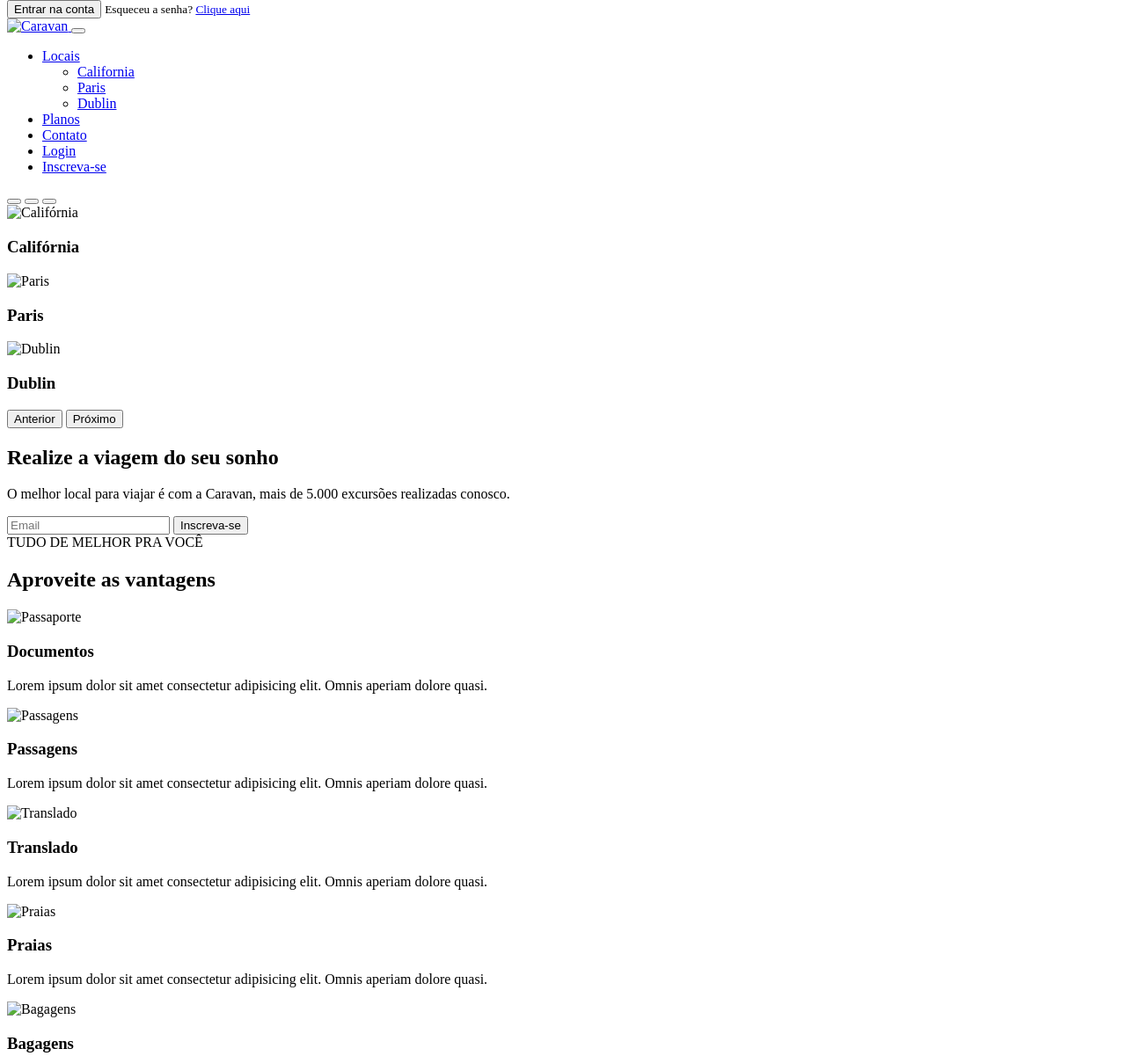
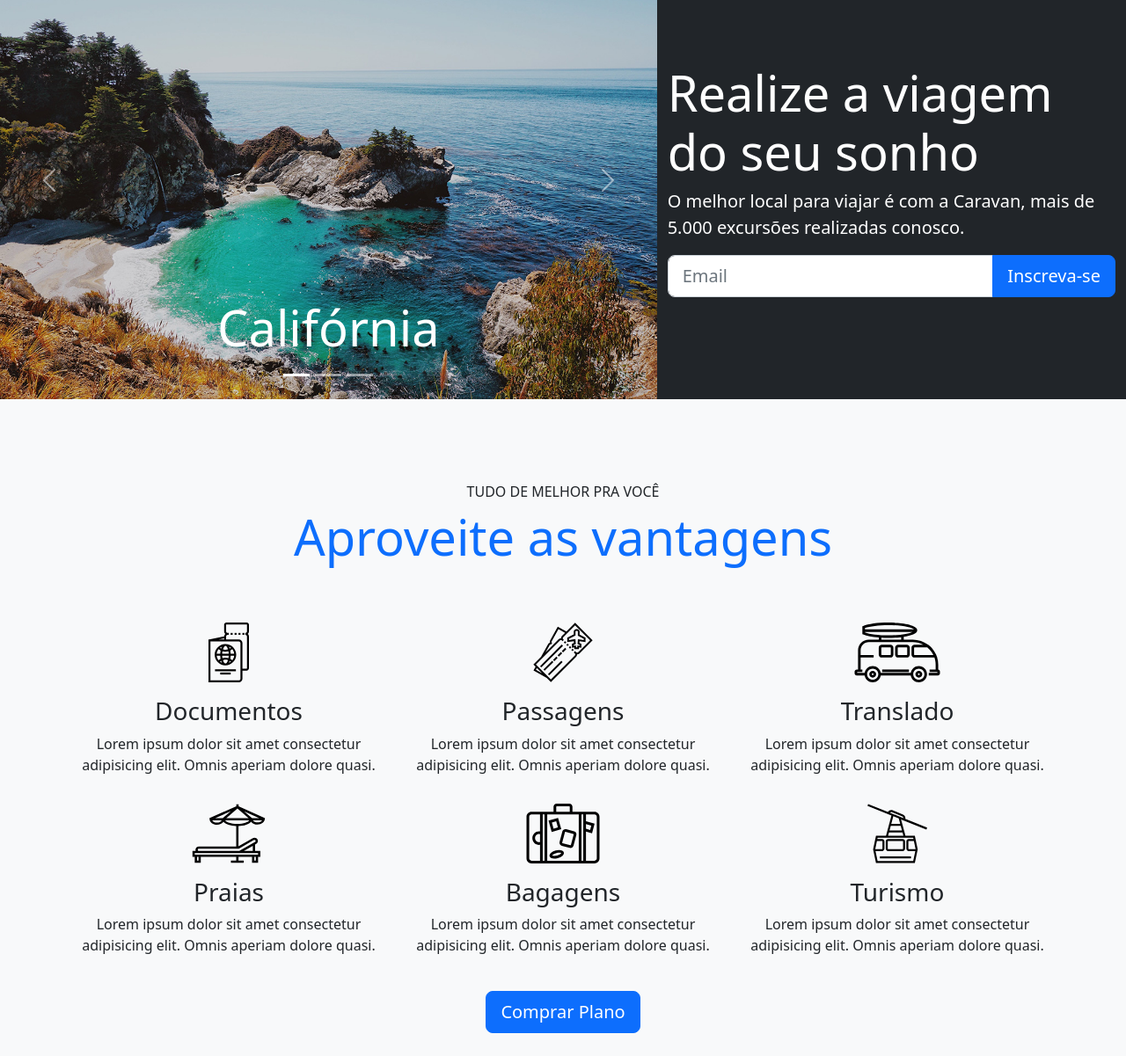
Before and after one commit to MariJardim/bootstrap-caravan, a plain HTML site: page index.html in a window 1280 px wide. Shown: the part 120-1321 px from the top of the page at 88% size. Drawn offline with Linux system fonts and the light colour scheme; the site is published under a folder, as on GitHub Pages, so addresses that start at the root find nothing.

Commit message:
arrumados src das imgs

```diff
--- a/index.html
+++ b/index.html
@@ -6,8 +6,8 @@
   <meta http-equiv="X-UA-Compatible" content="IE=edge">
   <meta name="viewport" content="width=device-width, initial-scale=1.0">
   <title>Caravan</title>
-  <link rel="stylesheet" href="/css/bootstrap.css">
-  <link rel="stylesheet" href="/css/style.css">
+  <link rel="stylesheet" href="css/bootstrap.css">
+  <link rel="stylesheet" href="css/style.css">
 </head>
 
 <body>
@@ -43,7 +43,7 @@
   <nav class="navbar navbar-expand-md bg-light fixed-top py-3 shadow-sm">
     <div class="container-fluid">
       <a class="navbar-brand" href="index.html">
-        <img src="/img/caravan.svg" alt="Caravan">
+        <img src="img/caravan.svg" alt="Caravan">
       </a>
       <button class="navbar-toggler" type="button" data-bs-toggle="collapse" data-bs-target="#navbarSupportedContent" aria-controls="navbarSupportedContent" aria-expanded="false" aria-label="Toggle navigation">
         <span class="navbar-toggler-icon"></span>
@@ -88,19 +88,19 @@
           </div>
           <div class="carousel-inner">
             <div class="carousel-item active">
-              <img src="/img/california.jpg" class="d-block w-100" alt="Califórnia">
+              <img src="img/california.jpg" class="d-block w-100" alt="Califórnia">
               <div class="carousel-caption">
                 <h3 class="display-4">Califórnia</h3>
               </div>
             </div>
             <div class="carousel-item">
-              <img src="/img/paris.jpg" class="d-block w-100" alt="Paris">
+              <img src="img/paris.jpg" class="d-block w-100" alt="Paris">
               <div class="carousel-caption">
                 <h3 class="display-4">Paris</h3>
               </div>
             </div>
             <div class="carousel-item">
-              <img src="/img/dublin.jpg" class="d-block w-100" alt="Dublin">
+              <img src="img/dublin.jpg" class="d-block w-100" alt="Dublin">
               <div class="carousel-caption">
                 <h3 class="display-4">Dublin</h3>
               </div>
@@ -140,42 +140,42 @@
       <div class="row">
         <div class="col-xl-4 col-md-6">
           <div class="icone d-flex justify-content-center">
-            <img class="my-3" src="/img/icones/passaporte.svg" alt="Passaporte">
+            <img class="my-3" src="img/icones/passaporte.svg" alt="Passaporte">
           </div>
           <h3>Documentos</h3>
           <p>Lorem ipsum dolor sit amet consectetur adipisicing elit. Omnis aperiam dolore quasi.</p>
         </div>
         <div class="col-xl-4 col-md-6">
           <div class="icone d-flex justify-content-center">
-            <img class="my-3" src="/img/icones/passagens.svg" alt="Passagens">
+            <img class="my-3" src="img/icones/passagens.svg" alt="Passagens">
           </div>
           <h3>Passagens</h3>
           <p>Lorem ipsum dolor sit amet consectetur adipisicing elit. Omnis aperiam dolore quasi.</p>
         </div>
         <div class="col-xl-4 col-md-6">
           <div class="icone d-flex justify-content-center">
-            <img class="my-3" src="/img/icones/translado.svg" alt="Translado">
+            <img class="my-3" src="img/icones/translado.svg" alt="Translado">
           </div>
           <h3>Translado</h3>
           <p>Lorem ipsum dolor sit amet consectetur adipisicing elit. Omnis aperiam dolore quasi.</p>
         </div>
         <div class="col-xl-4 col-md-6">
           <div class="icone d-flex justify-content-center">
-            <img class="my-3" src="/img/icones/praias.svg" alt="Praias">
+            <img class="my-3" src="img/icones/praias.svg" alt="Praias">
           </div>
           <h3>Praias</h3>
           <p>Lorem ipsum dolor sit amet consectetur adipisicing elit. Omnis aperiam dolore quasi.</p>
         </div>
         <div class="col-xl-4 col-md-6">
           <div class="icone d-flex justify-content-center">
-            <img class="my-3" src="/img/icones/bagagens.svg" alt="Bagagens">
+            <img class="my-3" src="img/icones/bagagens.svg" alt="Bagagens">
           </div>
           <h3>Bagagens</h3>
           <p>Lorem ipsum dolor sit amet consectetur adipisicing elit. Omnis aperiam dolore quasi.</p>
         </div>
         <div class="col-xl-4 col-md-6">
           <div class="icone d-flex justify-content-center">
-            <img class="my-3" src="/img/icones/turismo.svg" alt="Turismo">
+            <img class="my-3" src="img/icones/turismo.svg" alt="Turismo">
           </div>
           <h3>Turismo</h3>
           <p>Lorem ipsum dolor sit amet consectetur adipisicing elit. Omnis aperiam dolore quasi.</p>
@@ -302,9 +302,9 @@
   </footer>
 
 
-  <script src="/js/app.js"></script>
-  <script src="/js/popper.min.js"></script>
-  <script src="/js/bootstrap.js"></script>
+  <script src="js/app.js"></script>
+  <script src="js/popper.min.js"></script>
+  <script src="js/bootstrap.js"></script>
 </body>
 
 </html>
```
